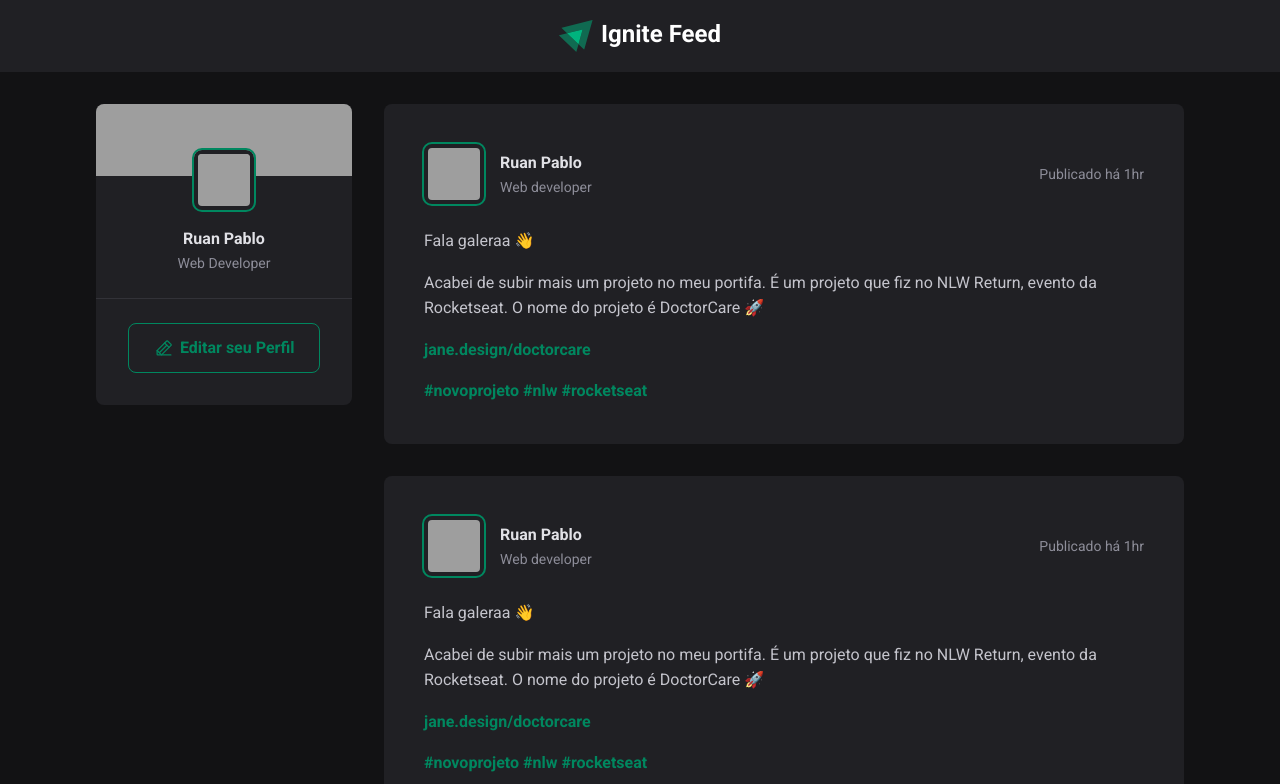
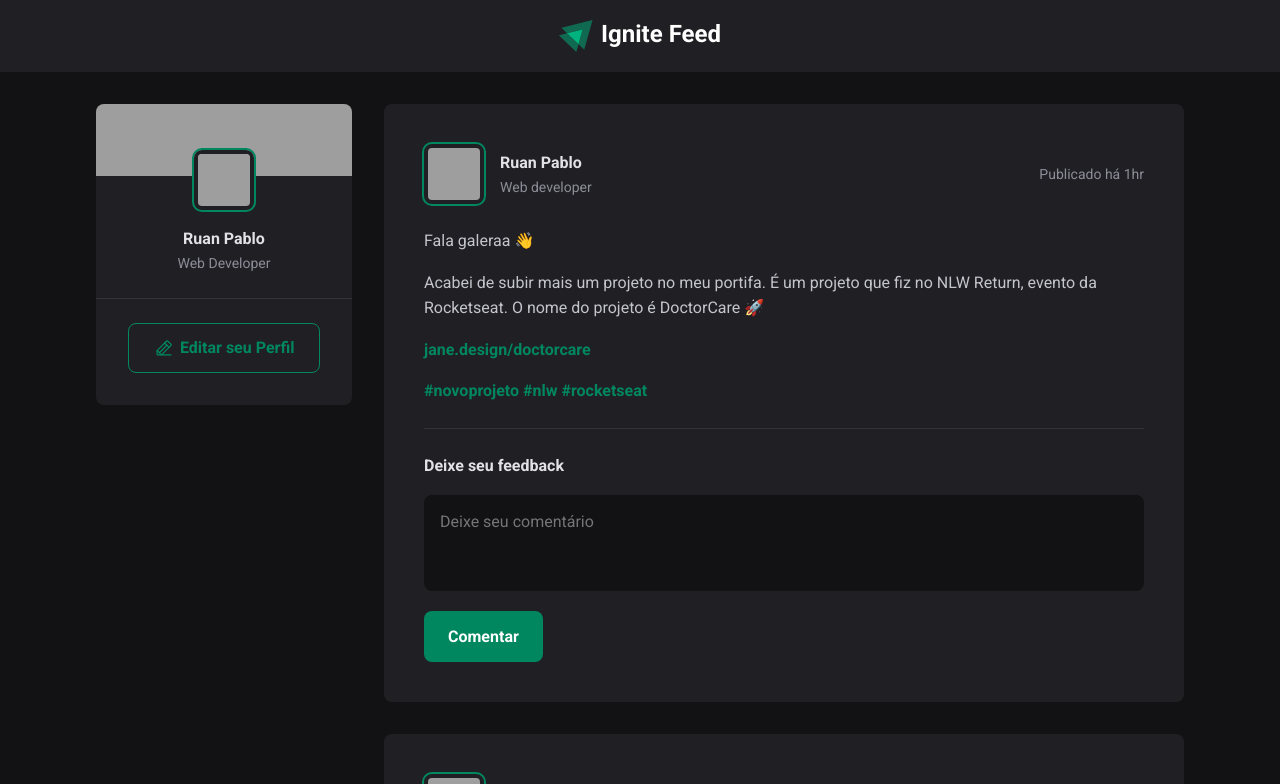
Before and after one commit to FixRuan/igfeed, a React (Vite) app: page / in a window 1280 px wide. Shown: the top 784 px of the page. Built offline with nearby package versions, Linux system fonts and the light colour scheme; grey boxes are pictures that could not be loaded.

Commit message:
Post comment section style

```diff
--- a/src/components/Post.jsx
+++ b/src/components/Post.jsx
@@ -29,6 +29,16 @@ export function Post() {
                     <a href='#'>#rocketseat</a>
                 </p>
             </div>
+
+            <form className={styles.commentForm}>
+                <strong>Deixe seu feedback</strong>
+
+                <textarea
+                    placeholder="Deixe seu comentário"
+                />
+
+                <button type="submit">Comentar</button>
+            </form>
         </article>
     )
 }
--- a/src/components/Post.module.css
+++ b/src/components/Post.module.css
@@ -69,3 +69,46 @@
     line-height: 1.6;
     font-size: 0.875rem;
 }
+
+.commentForm{
+    width: 100%;
+    margin-top: 1.5rem;
+    padding-top: 1.5rem;
+    border-top: 1px solid var(--gray-600);
+
+}
+
+.commentForm > strong{
+    line-height: 1.6;
+    color: var(--gray-100);
+
+}
+
+.commentForm textarea{
+    width: 100%;
+    background-color: var(--gray-900);
+    border: 0;
+    resize: none;
+    height: 6rem;
+    padding: 1rem;
+    border-radius: 8px;
+    color: var(--gray-100);
+    line-height: 1.4;
+    margin-top: 1rem;
+}
+
+.commentForm button[type=submit]{
+    padding: 1rem 1.5rem;
+    margin-top: 1rem;
+    border-radius: 8px;
+    border: 0;
+    background-color: var(--green-500);
+    color: var(--white);
+    font-weight: bold;
+    cursor: pointer;
+    transition: background-color 0.2s;
+}
+
+.commentForm button[type=submit]:hover{
+    background-color: var(--green-300);
+}
--- a/src/global.css
+++ b/src/global.css
@@ -10,7 +10,7 @@
 
     --green-300: #00B37E;
     --green-500: #00875f;
-  }
+}
 
 *{
     margin: 0;
```
